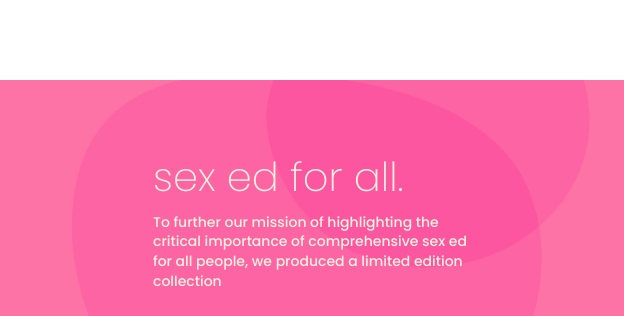
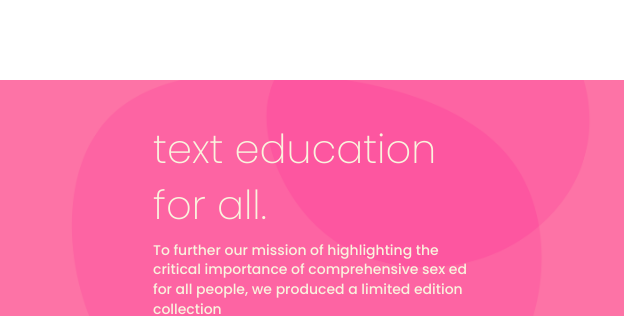
Before and after one commit to eden482/static_website, a plain HTML site: page index.html in a window 1280 px wide. Shown: the part 1120-1436 px from the top of the page, 656-1280 px from the left. Drawn offline with nearby package versions, Linux system fonts and the light colour scheme.

Commit message:
heading changed

```diff
--- a/index.html
+++ b/index.html
@@ -153,7 +153,7 @@
             </div>
             <div class="col text-left">
               <div class="banner_title  w-50 mx-auto">
-                <h2>sex ed for all.</h2>
+                <h2>text education for all.</h2>
                 <p>To further our mission of highlighting the critical importance of comprehensive sex ed for all people, we produced a limited edition collection</p>
                 <button>expore more</button>
               </div>
```
